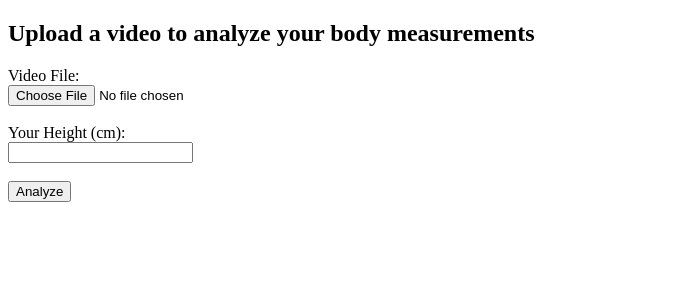
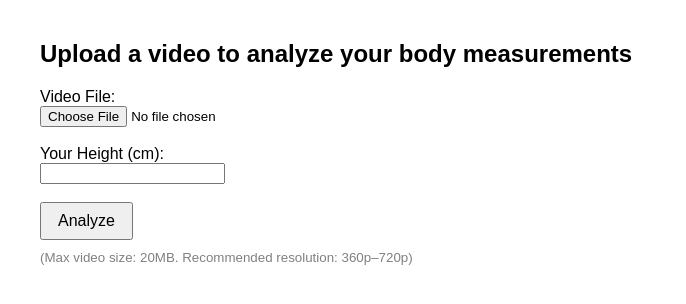
Before and after one commit to stilmun/body-measurement-app, a Flask app: page / in a window 1280 px wide. Shown: the top 304 px of the page, without its empty margins (0-686 px from the left). Run offline with Flask 3, Linux system fonts and the light colour scheme.

Commit message:
Update upload.html with better styling and form config

```diff
--- a/templates/upload.html
+++ b/templates/upload.html
@@ -2,15 +2,36 @@
 <html>
 <head>
     <title>Upload Your Video</title>
+    <style>
+        body {
+            font-family: Arial, sans-serif;
+            margin: 40px;
+        }
+        form {
+            margin-top: 20px;
+        }
+        input[type="submit"] {
+            padding: 8px 16px;
+            font-size: 16px;
+        }
+        small {
+            display: block;
+            margin-top: 10px;
+            color: gray;
+        }
+    </style>
 </head>
 <body>
     <h2>Upload a video to analyze your body measurements</h2>
-    <form method="POST" enctype="multipart/form-data">
+    <form method="POST" action="/upload" enctype="multipart/form-data">
         <label>Video File:</label><br>
         <input type="file" name="video" required><br><br>
+
         <label>Your Height (cm):</label><br>
-        <input type="number" name="height_cm" step="0.1" required><br><br>
+        <input type="number" name="height" step="0.1" required><br><br>
+
         <input type="submit" value="Analyze">
+        <small>(Max video size: 20MB. Recommended resolution: 360p–720p)</small>
     </form>
 </body>
 </html>
```
